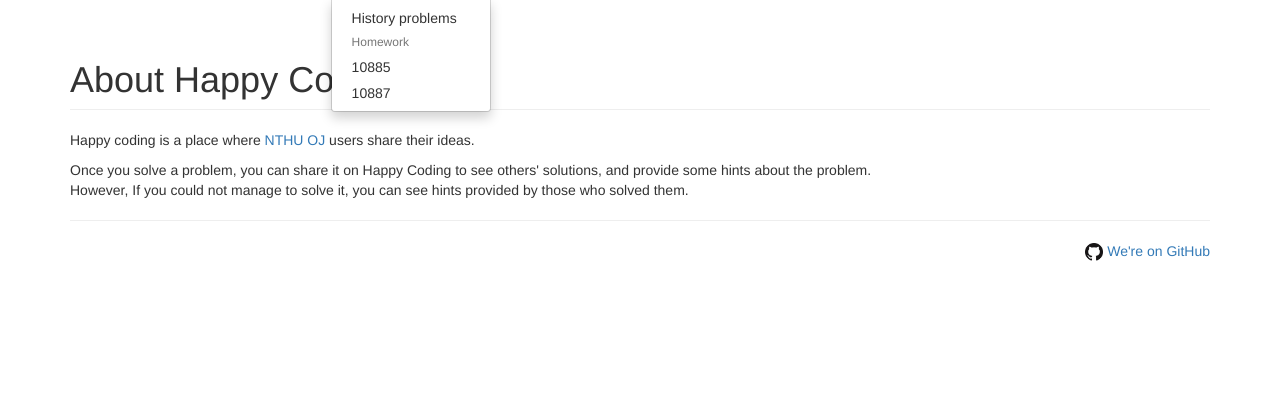
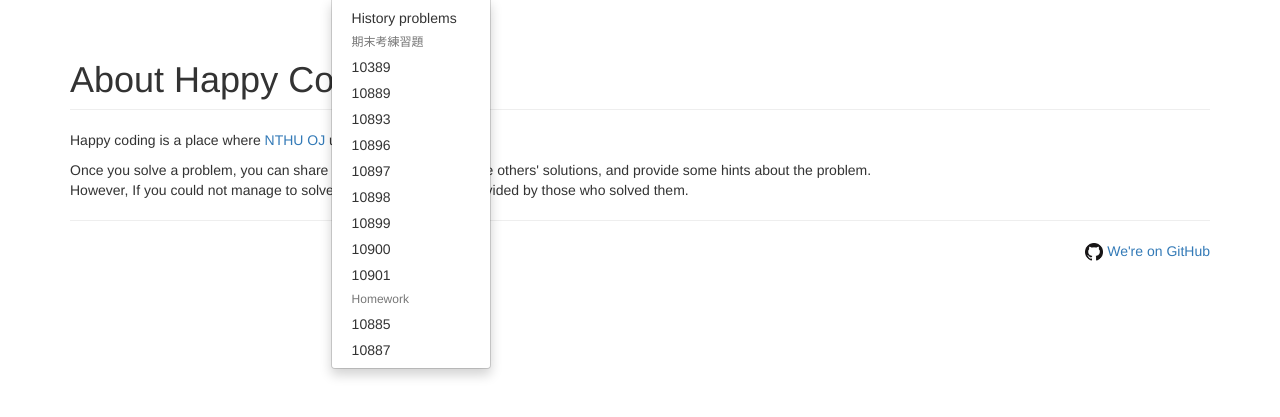
Before and after one commit to afg-archive/happycoding, a Python web app: template problem/jinja2/about.html in a window 1280 px wide, after a click on "CS程設". Shown: the part 52-469 px from the top of the page. Run offline with Jinja, Linux system fonts and the light colour scheme; the template is opened without the code that fills it, so the values that code supplies are empty; some libraries are stand-ins or nearby versions.

Commit message:
add final test practice

```diff
--- a/problem/jinja2/navbar.html
+++ b/problem/jinja2/navbar.html
@@ -17,6 +17,16 @@
           <a href="#" class="dropdown-toggle" data-toggle="dropdown" role="button" aria-haspopup="true" aria-expanded="false">CS程設 <span class="caret"></span></a>
           <ul class="dropdown-menu">
             <li><a href="{{ url('history') }}">History problems</a></li>
+            <li class="dropdown-header">期末考練習題</li>
+            <li><a href="/problem/10389">10389</a></li>
+            <li><a href="/problem/10889">10889</a></li>
+            <li><a href="/problem/10893">10893</a></li>
+            <li><a href="/problem/10896">10896</a></li>
+            <li><a href="/problem/10897">10897</a></li>
+            <li><a href="/problem/10898">10898</a></li>
+            <li><a href="/problem/10899">10899</a></li>
+            <li><a href="/problem/10900">10900</a></li>
+            <li><a href="/problem/10901">10901</a></li>
             <li class="dropdown-header">Homework</li>
             <li><a href="/problem/10885">10885</a></li>
             <li><a href="/problem/10887">10887</a></li>
```
